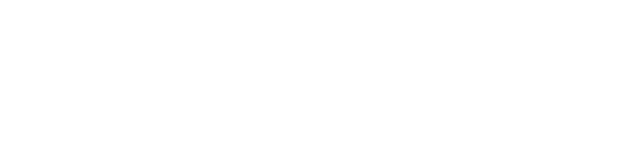
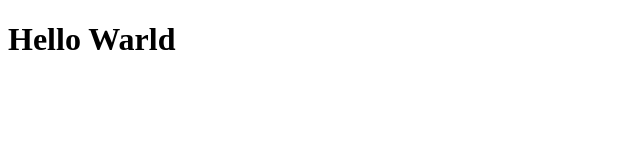
Before and after one commit to KilldexWD/my-project, a plain HTML site: page index.html in a window 1280 px wide. Shown: the whole page, without its empty margins (0-640 px from the left). Drawn offline with Linux system fonts and the light colour scheme.

Commit message:
second commit

```diff
--- a/index.html
+++ b/index.html
@@ -8,6 +8,7 @@
 </head>
 <body>
 
+	<h1>Hello Warld</h1>
 
 	<script src="script.js"></script>
 </body>
```
